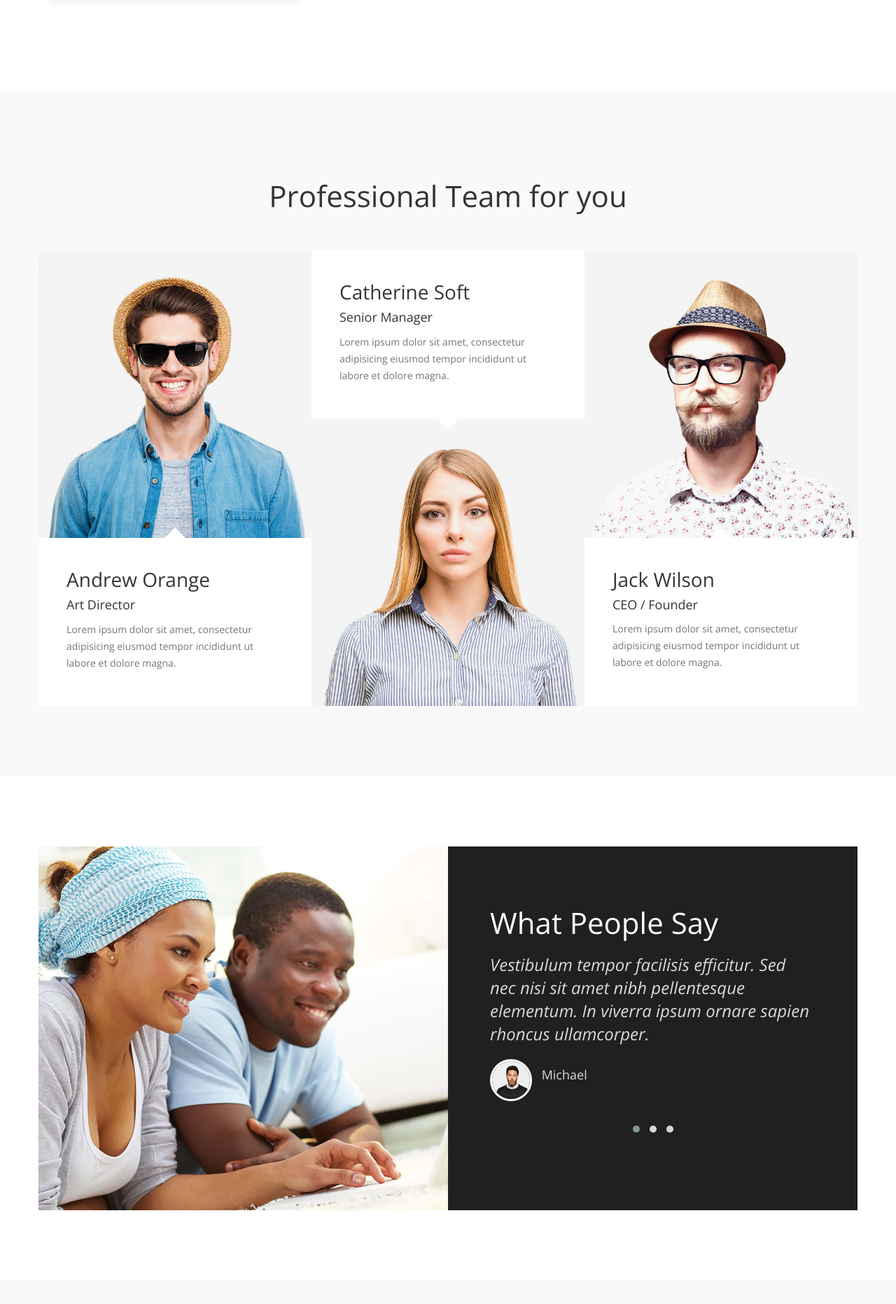
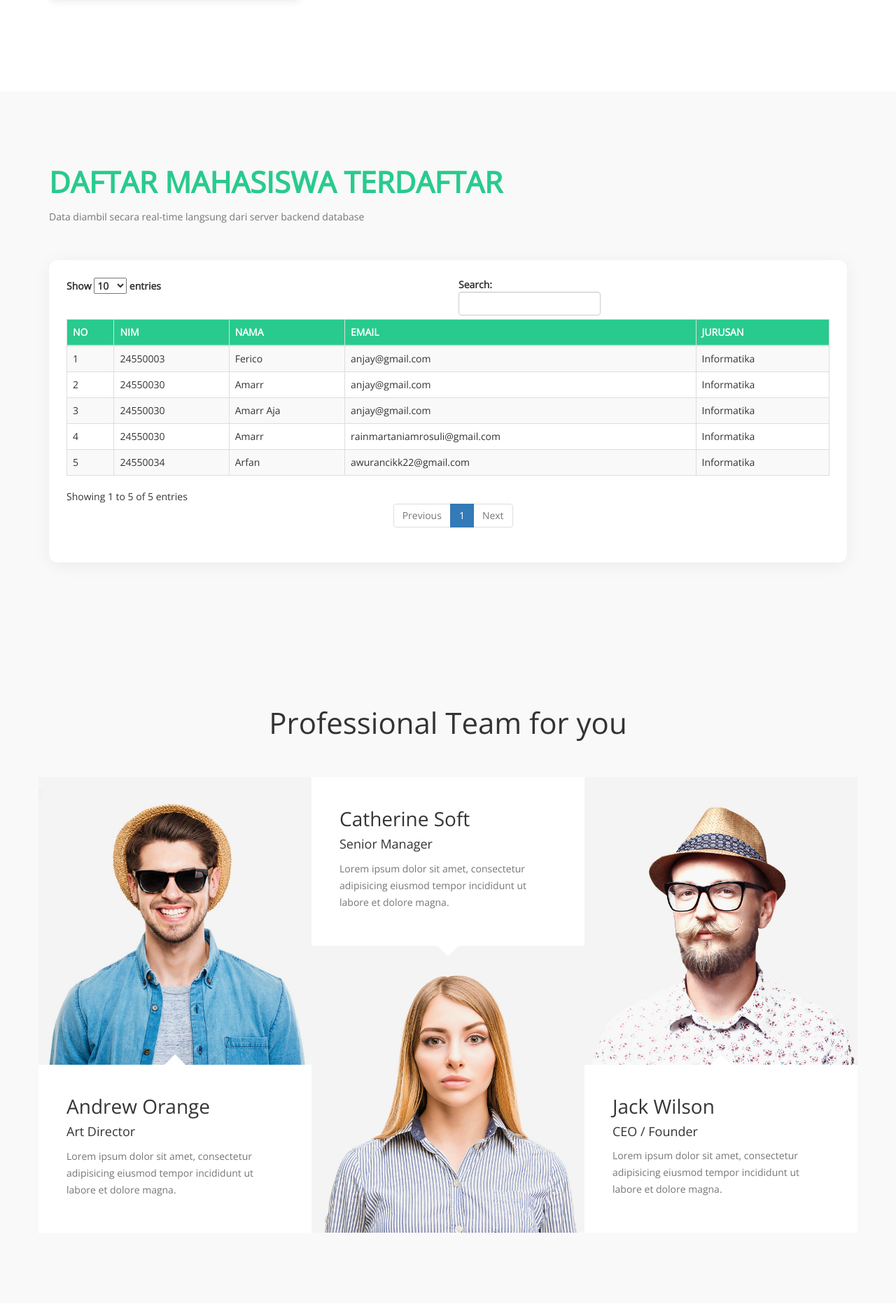
Before and after one commit to rainmartania22/web_amr, a Django app: page / in a window 1280 px wide. Shown: the part 1581-3445 px from the top of the page at 70% size. Run offline with Django 5.2, Linux system fonts and the light colour scheme; data comes from the database, SQL or seed files in the repository; both versions use the stored data as it was after the commit; some libraries are stand-ins or nearby versions.

Commit message:
tambah tabel

```diff
--- a/web/templates/index.html
+++ b/web/templates/index.html
@@ -131,6 +131,35 @@
      </div>
      </section>
 
+     <section id="feature" data-stellar-background-ratio="0.5" style="background: #f9f9f9; padding: 80px 0;">
+     <div class="container">
+          <div class="row">
+               <div class="col-md-12 col-sm-12">
+                    <div class="section-title">
+                         <h1 style="color: #29ca8e; text-transform: uppercase; font-weight: bold;">Daftar Mahasiswa Terdaftar</h1>
+                         <p>Data diambil secara real-time langsung dari server backend database</p>
+                    </div>
+
+                    <div style="background: white; padding: 25px; border-radius: 12px; box-shadow: 0 4px 25px rgba(0,0,0,0.06);">
+                         <div class="table-responsive">
+                              <table id="datatable-mahasiswa" class="table table-striped table-bordered" style="width:100%">
+                                   <thead>
+                                        <tr style="background-color: #29ca8e; color: white;">
+                                             <th>NO</th>
+                                             <th>NIM</th>
+                                             <th>NAMA</th>
+                                             <th>EMAIL</th>
+                                             <th>JURUSAN</th>
+                                        </tr>
+                                   </thead>
+                              </table>
+                         </div>
+                    </div>
+
+               </div>
+          </div>
+     </div>
+</section>
 
      <!-- ABOUT -->
      <section id="about" data-stellar-background-ratio="0.5">
@@ -363,10 +392,15 @@
      <!-- SCRIPTS -->
      <script src="{% static 'js/jquery.js' %}"></script>
      <script src="{% static 'js/bootstrap.min.js' %}"></script>
+
+     <script src="https://cdn.datatables.net/1.11.5/js/jquery.dataTables.min.js"></script>
+     <script src="https://cdn.datatables.net/1.11.5/js/dataTables.bootstrap.min.js"></script>
+
      <script src="{% static 'js/owl.carousel.min.js' %}"></script>
      <script src="{% static 'js/jquery.stellar.min.js' %}"></script>
      <script src="{% static 'js/smoothscroll.js' %}"></script>
      <script src="{% static 'js/custom.js' %}"></script>
+
      <script>
      $(document).ready(function(){
           $('.smoothScroll').click(function(e){
@@ -381,5 +415,22 @@
      });
      </script>
 
+     <script>
+     $(document).ready(function() {
+          $('#datatable-mahasiswa').DataTable({
+               "ajax": "{% url 'mahasiswa_datatable' %}",
+               "columns": [
+                    { "data": "no" },
+                    { "data": "nim" },
+                    { "data": "nama" },
+                    { "data": "email" },
+                    { "data": "id_jur" }
+               ]
+          });
+     });
+     </script>
+
 </body>
 </html>
+</body>
+</html>
--- a/web/views.py
+++ b/web/views.py
@@ -1,5 +1,5 @@
 from django.shortcuts import render
-from ajax_datatable.views import AjaxDatatableView
+from django.http import JsonResponse
 from .models import Mahasiswa, Berita, Jurusan
 
 def beranda(request):
@@ -14,18 +14,19 @@ def beranda(request):
     # Mengirim context ke template
     return render(request, 'index.html', context)
 
-class MahasiswaAjaxDatatableView(AjaxDatatableView):
-    model = Mahasiswa
-    title = 'Daftar Mahasiswa'
-    initial_order = [["no", "asc"], ]
-    length_menu = [[10, 20, 50, 100], [10, 20, 50, 100]]
+def mahasiswa_json(request):
+    # Mengambil semua data mahasiswa dari database
+    mahasiswa_list = Mahasiswa.objects.all()
 
-    column_defs = [
-        # 'name' harus sesuai dengan variabel di models.py kamu
-        {'name': 'no', 'title': 'NO', 'visible': True},
-        {'name': 'nim', 'title': 'NIM', 'visible': True},
-        {'name': 'nama', 'title': 'NAMA', 'visible': True},
-        {'name': 'email', 'title': 'EMAIL', 'visible': True},
-        # Menggunakan 'id_jur' karena itu nama ForeignKey di model Mahasiswa kamu
-        {'name': 'id_jur', 'foreign_field': 'id_jur__nama', 'title': 'JURUSAN'}
-    ]
+    data = []
+    for index, mhs in enumerate(mahasiswa_list, start=1):
+        data.append({
+            'no': index,
+            'nim': mhs.nim,
+            'nama': mhs.nama,
+            'email': mhs.email,
+            'id_jur': mhs.id_jur.nama if mhs.id_jur else '-'  # Menampilkan nama jurusan
+        })
+
+    # Mengembalikan data dalam format JSON yang dimengerti DataTables
+    return JsonResponse({'data': data})
--- a/web_amr/urls.py
+++ b/web_amr/urls.py
@@ -23,7 +23,7 @@ from django.conf.urls.static import static
 urlpatterns = [
     path('admin/', admin.site.urls),
     path('', views.beranda, name='beranda'), # <--- Path kosong '' berarti halaman utama (home)
-
+    path('ajax/mahasiswa/', views.mahasiswa_json, name='mahasiswa_datatable'),
 ]
 if settings.DEBUG:
     urlpatterns += static(settings.MEDIA_URL, document_root=settings.MEDIA_ROOT)
```
Also changed, not shown: db.sqlite3. Lines whose indentation alone changed are shown as unchanged.
